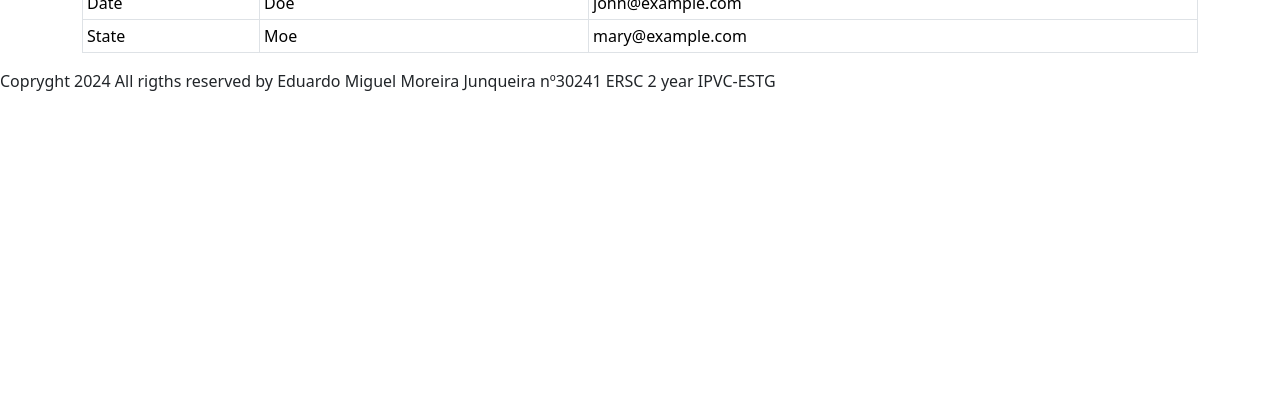
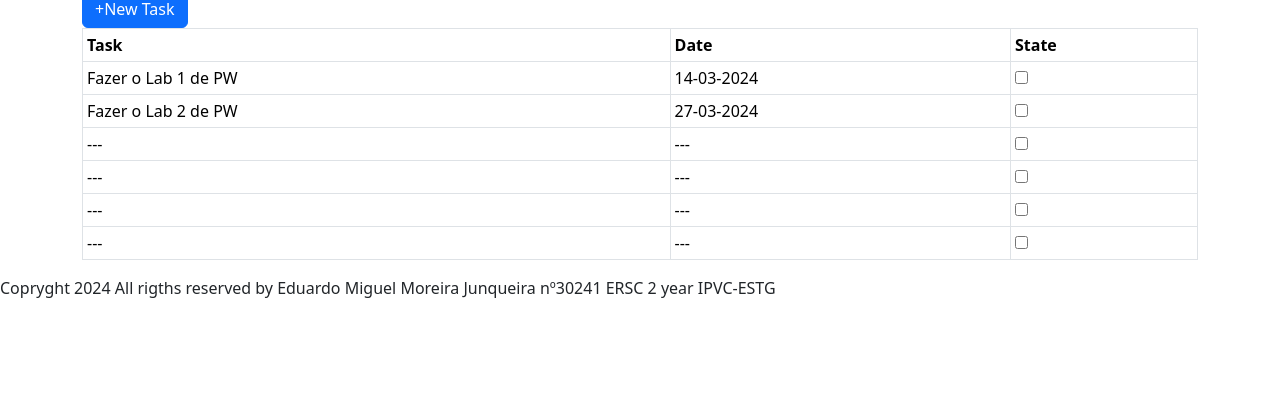
Before and after one commit to EduardoJunqueira2004/LAB-2-PL-2, a plain HTML site: page index.html in a window 1280 px wide. Shown: the part 397-800 px from the top of the page. Drawn offline with nearby package versions, Linux system fonts and the light colour scheme.

Commit message:
updateindex

```diff
--- a/index.html
+++ b/index.html
@@ -48,26 +48,90 @@
                   </div>
 <!-- Tabela das minhas tarefas -->
 <div class="container mt-3">
-  <h2>Small Table</h2>
-  <p>The .table-sm class makes the table smaller by cutting cell padding in half:</p>
+  <h2> <br><br>My Tasks </h2>
+
+    <button type="button" class="btn btn-primary" data-bs-toggle="modal" data-bs-target="#myModal">
+      +New Task
+    </button>
+
+  <!-- The Modal -->
+<div class="modal" id="myModal">
+  <div class="modal-dialog">
+    <div class="modal-content">
+
+      <!-- Modal Header -->
+      <div class="modal-header">
+        <h4 class="modal-title">New task</h4>
+        <button type="button" class="btn-close" data-bs-dismiss="modal"></button>
+      </div>
+
+      <!-- Modal body -->
+      <div class="modal-body">
+        <div class="mb-3">
+          <label for="taskName" class="form-label">Description</label>
+          <input type="text" class="form-control" id="taskName">
+        </div>
+        <div class="mb-3">
+          <label for="taskDate" class="form-label">Fazer o Lab 1 de PW</label>
+          <input type="date" class="form-control" id="taskDate">
+        </div>
+      </div>
+
+      <!-- Modal footer -->
+      <div class="modal-footer">
+        <button type="button" class="btn btn-secondary" data-bs-dismiss="modal">Close</button>
+        <button type="button" class="btn btn-primary">Add Task</button>
+      </div>
+
+    </div>
+  </div>
+</div>
+<!--   End of the modal -->
+<!--As minhas tarefas-->
   <table class="table table-bordered table-sm">
     <thead>
       <tr>
         <th>Task</th>
-        <th>Lastname</th>
-        <th>Email</th>
+        <th>Date</th>
+        <th>State</th>
       </tr>
     </thead>
     <tbody>
       <tr>
-        <td>Date</td>
-        <td>Doe</td>
-        <td>john@example.com</td>
+        <td>Fazer o Lab 1 de PW</td>
+        <td>14-03-2024</td>
+        <td><input type="checkbox" id="terms" name="terms" value="terms">
+          <label for="terms"></label></td>
       </tr>
       <tr>
-        <td>State</td>
-        <td>Moe</td>
-        <td>mary@example.com</td>
+        <td>Fazer o Lab 2 de PW</td>
+        <td>27-03-2024</td>
+        <td><input type="checkbox" id="terms1" name="terms" value="terms">
+          <label for="terms"></label></td>
+      </tr>
+      <tr>
+        <td>---</td>
+        <td>---</td>
+        <td><input type="checkbox" id="terms2" name="terms" value="terms">
+          <label for="terms"></label></td>
+      </tr>
+      <tr>
+        <td>---</td>
+        <td>---</td>
+        <td><input type="checkbox" id="terms3" name="terms" value="terms">
+          <label for="terms"></label></td>
+      </tr>
+      <tr>
+        <td>---</td>
+        <td>---</td>
+        <td><input type="checkbox" id="terms4" name="terms" value="terms">
+          <label for="terms"></label></td>
+      </tr>
+      <tr>
+        <td>---</td>
+        <td>---</td>
+        <td><input type="checkbox" id="terms5" name="terms" value="terms">
+          <label for="terms"></label></td>
       </tr>
     </tbody>
   </table>
```
